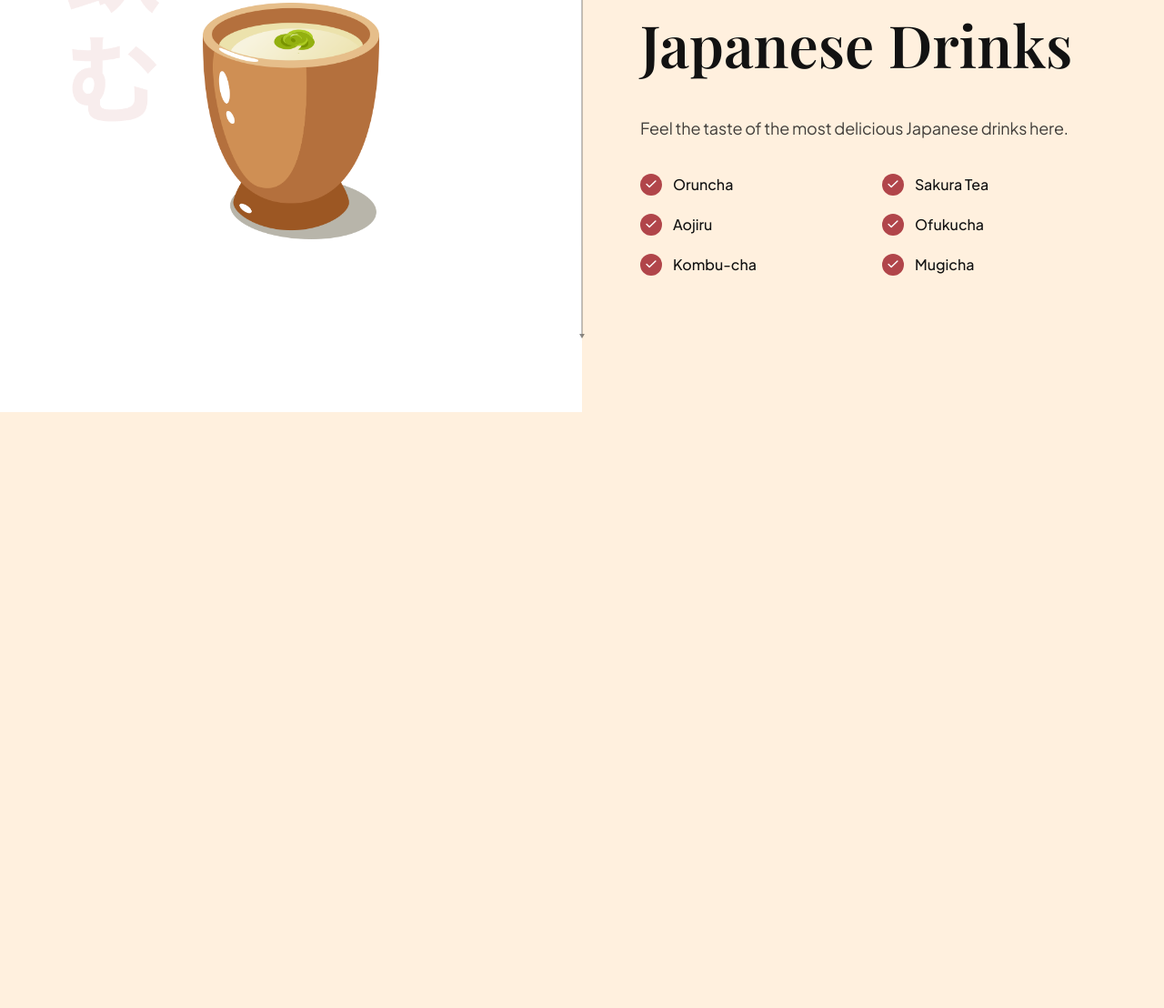
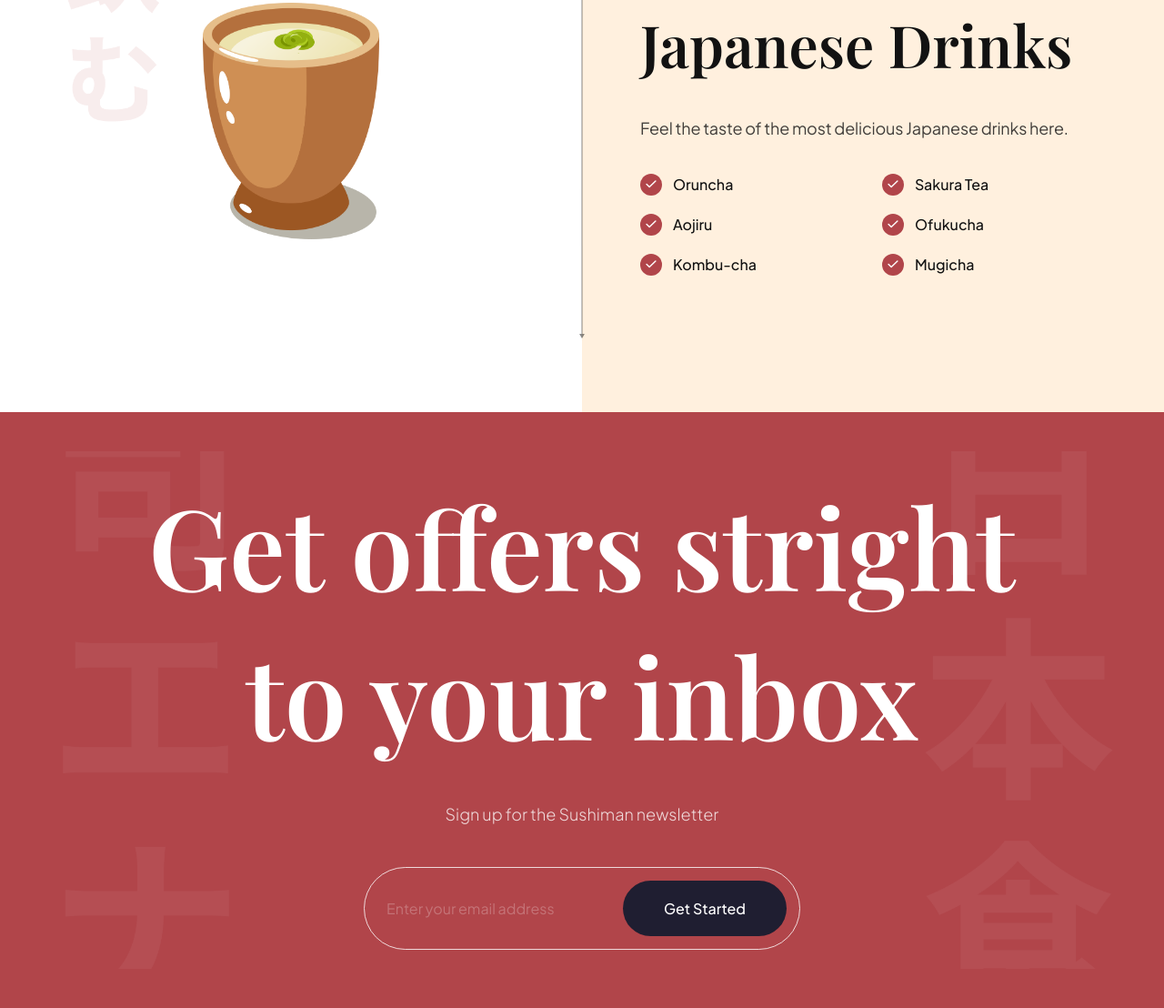
Before and after one commit to napatsawan-az/sushi-web, a website built with Vite: page index.html in a window 1280 px wide. Shown: the part 3241-4349 px from the top of the page at 91% size. Before the commit the page ends 3694 px from the top, so only its background shows below. Built offline with nearby package versions, Linux system fonts and the light colour scheme.

Commit message:
Add services section

```diff
--- a/css/sections/subscribe.css
+++ b/css/sections/subscribe.css
@@ -0,0 +1,106 @@
+.subscription {
+  padding: 64px;
+  background-color: var(--primary-color);
+  background-image: url(../../assets/subscribe_bg.png);
+  background-position: center;
+  background-repeat: no-repeat;
+  background-size: contain;
+  flex-direction: column;
+  overflow: hidden;
+}
+
+.subscription h2 {
+  font-size: 88px;
+  font-family: var(--playfair-display);
+  font-weight: 600;
+  font-size: 123px;
+  color: #fff;
+  text-align: center;
+}
+
+.subscription p {
+  font-size: 18px;
+  font-family: var(--plus-jakarta-sans);
+  font-weight: 300;
+  line-height: 36px;
+  margin-top: 32px;
+  color: rgba(255, 255, 255, 0.8);
+}
+
+.subscription__form {
+  min-width: 480px;
+  margin-top: 40px;
+  padding: 14px 14px 14px 24px;
+  display: flex;
+  gap: 10px;
+  border: 1px solid rgba(255, 255, 255, 0.8);
+  border-radius: 46px;
+}
+
+.subscription__form input {
+  flex: 1;
+  font-size: 16px;
+  font-weight: 400;
+  font-family: var(--plus-jakarta-sans);
+  color: #fff;
+  opacity: 0.5;
+  background: transparent;
+  border: none;
+  outline: none;
+}
+
+.subscription__form input::placeholder {
+  color: #fff;
+  opacity: 0.5;
+}
+
+.subscription__form button {
+  padding: 20px;
+  min-width: 180px;
+  font-size: 16px;
+  font-weight: 500;
+  font-family: var(--plus-jakarta-sans);
+  color: #fff;
+  text-align: center;
+  background-color: var(--black-400);
+  border-radius: 46px;
+  border: none;
+  outline: none;
+  cursor: pointer;
+}
+
+/* START: subscribe media queries */
+@media screen and (max-width: 550px) {
+  .subscription {
+    padding: 64px 32px;
+  }
+
+  .subscription h2 {
+    font-size: 68px;
+    line-height: 100px;
+  }
+
+  .subscription__form {
+    flex-direction: column;
+    gap: 20px;
+
+    min-width: 100%;
+    border-radius: 20px;
+    padding: 0;
+
+    border: none;
+  }
+
+  .subscription__form input {
+    min-height: 50px;
+
+    border: 1px solid rgba(255, 255, 255, 0.5);
+    padding: 10px 20px;
+    border-radius: 30px;
+  }
+
+  .subscription__form button {
+    min-width: 100%;
+  }
+}
+/* END: subscribe media queries */
--- a/css/style.css
+++ b/css/style.css
@@ -7,8 +7,8 @@
 @import url("sections/about.css");
 @import url("sections/popular.css");
 @import url("sections/trending.css");
-/* @import url("sections/subscribe.css");
-@import url("sections/footer.css"); */
+@import url("sections/subscribe.css");
+/* @import url("sections/footer.css"); */
 
 /* CSS variables for reusablity across all files (including above imported) */
 :root {
@@ -103,39 +103,3 @@ a {
   -ms-overflow-style: none; /* IE and Edge */
   scrollbar-width: none; /* Firefox */
 }
-
-/* START: subscribe media queries */
-@media screen and (max-width: 550px) {
-  .subscription {
-    padding: 64px 32px;
-  }
-
-  .subscription h2 {
-    font-size: 68px;
-    line-height: 100px;
-  }
-
-  .subscription__form {
-    flex-direction: column;
-    gap: 20px;
-
-    min-width: 100%;
-    border-radius: 20px;
-    padding: 0;
-
-    border: none;
-  }
-
-  .subscription__form input {
-    min-height: 50px;
-
-    border: 1px solid rgba(255, 255, 255, 0.5);
-    padding: 10px 20px;
-    border-radius: 30px;
-  }
-
-  .subscription__form button {
-    min-width: 100%;
-  }
-}
-/* END: subscribe media queries */
--- a/index.html
+++ b/index.html
@@ -365,6 +365,20 @@
       </section>
     </section>
 
+    <!-- Services: Subscription Section -->
+    <section class="subscription flex-center" id="services">
+      <h2 data-aos="flip-down">
+        Get offers stright <br />
+        to your inbox
+      </h2>
+      <p data-aos="fade-up">Sign up for the Sushiman newsletter</p>
+
+      <div class="subscription__form" data-aos="fade-up">
+        <input type="text" placeholder="Enter your email address" />
+        <button>Get Started</button>
+      </div>
+    </section>
+
     <script src="js/script.js" type="module"></script>
   </body>
 </html>
```
